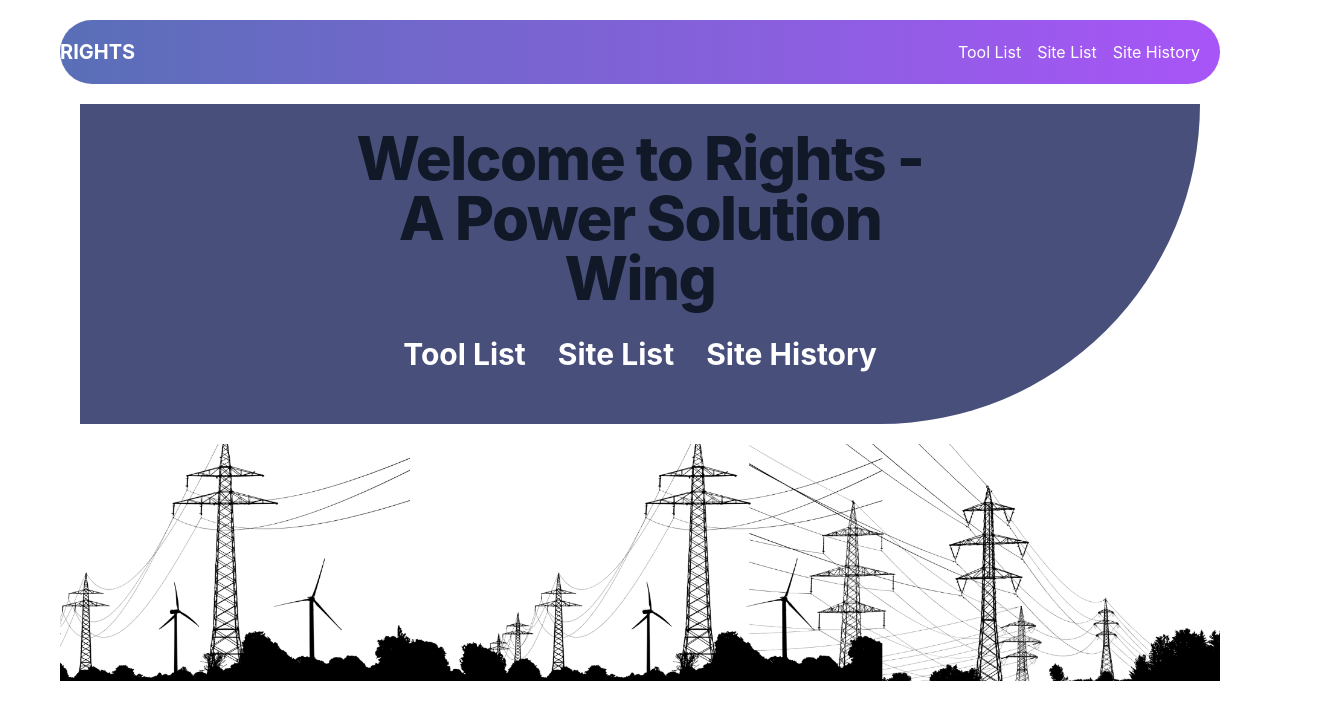
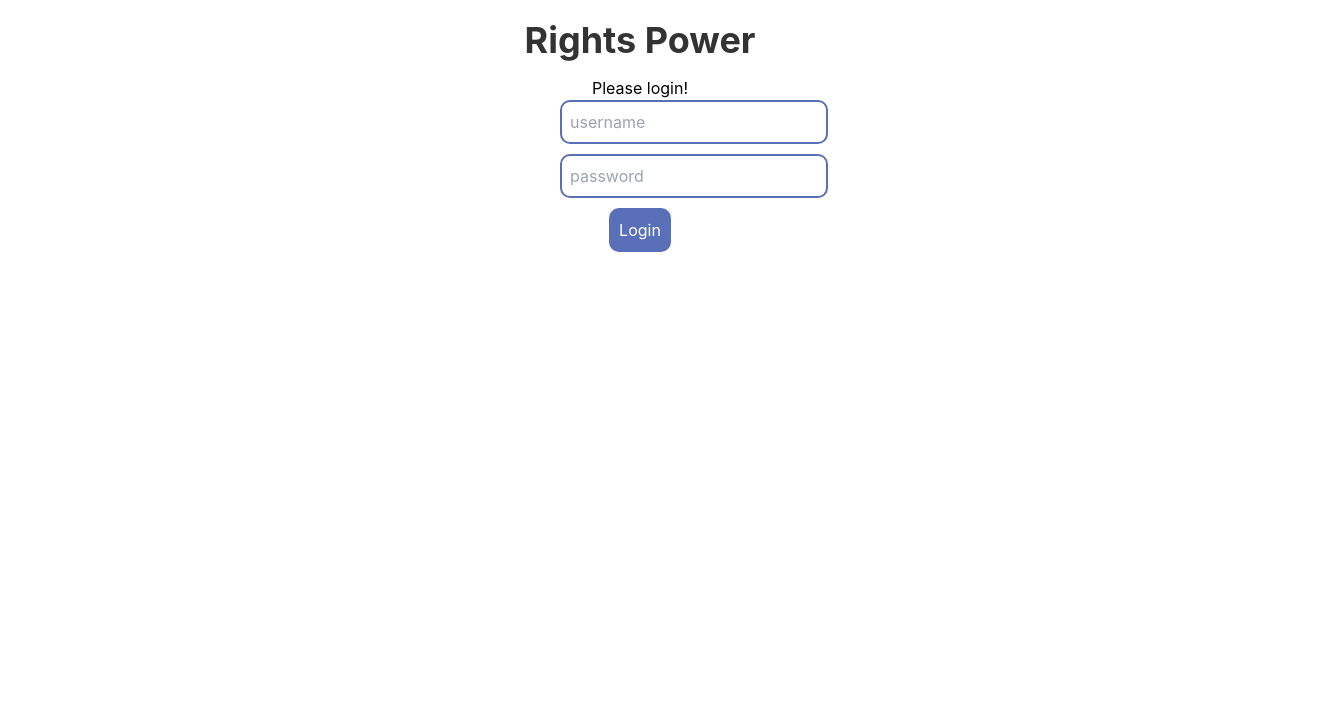
Before and after one commit to AswiniVerma/InventoryManagement-Frontend, a React (Create React App) app: page / in a window 1280 px wide. Shown: the top 720 px of the page, 1328 px wide, since content can reach past the window. Built offline with nearby package versions, Linux system fonts and the light colour scheme.

Commit message:
added login feature

```diff
--- /dev/null
+++ b/src/componets/Login.js
@@ -0,0 +1,57 @@
+import React, { useState } from 'react'
+import Axios from 'axios'
+import { useNavigate } from 'react-router-dom';
+import './AddTool.css'
+import { api_endpoints } from './api'
+
+function Login() {
+  const url = api_endpoints.Login
+  const navigate = useNavigate();
+  const [data, setData] = useState({
+    username:"",
+    password:"",
+  })
+
+  function handle(e){
+    const newData = {...data}
+    newData[e.target.id] = e.target.value
+    setData(newData)
+    console.log(newData)
+  }
+
+  function submit(e){
+    e.preventDefault();
+    Axios.post(url,{
+      username:data.username,
+      password:data.password
+    })
+    .then(res=>{
+      console.log(res.data);
+      if(res.data === "Success"){
+         navigate('/Home')
+      }
+      else{
+        alert("Invalid username password");
+        window.location.reload();
+      }
+
+    })
+
+
+
+  }
+
+  return (
+    <div className='text-center'>
+        <h1 className='text-4xl flex justify-center font-bold'>Rights Power </h1>
+        <p>Please login!</p>
+        <form onSubmit={(e)=>submit(e)}>
+          <input onChange={(e)=>handle(e)} id="username" value={data.username} placeholder="username" type="text" required />
+          <input onChange={(e)=>handle(e)} id="password" value={data.password} placeholder="password" type="password" required/>
+          <button>Login</button>
+        </form>
+    </div>
+  )
+}
+
+export default Login
--- a/src/componets/Navbar.js
+++ b/src/componets/Navbar.js
@@ -14,7 +14,7 @@ const Navbar = () => {
       <div className="container mx-auto flex justify-between items-center">
 
 
-        <Link to="/" className="text-white font-bold text-xl flex items-center">
+        <Link to="/Home" className="text-white font-bold text-xl flex items-center">
           <span className='flex-grow'> RIGHTS</span>
           </Link>
 
--- a/src/componets/api.js
+++ b/src/componets/api.js
@@ -1,5 +1,5 @@
-// const api_base_url = 'http://localhost:8080'
-const api_base_url = 'https://inventorymanagement-render.onrender.com'
+ const api_base_url = 'http://localhost:8080'
+//const api_base_url = 'https://inventorymanagement-render.onrender.com'
 export const api_endpoints = {
     //tool
     allTools : `${api_base_url}/allTools`,
@@ -21,4 +21,5 @@ export const api_endpoints = {
     deleteSite : `${api_base_url}/deleteSite`,
     moveToHistory : `${api_base_url}/moveToHistory`,
     updateSite :   `${api_base_url}/updateSite`,
+    Login : `${api_base_url}/login`,
 };
```
Also changed, not shown: src/App.js (+5 -2 lines).
